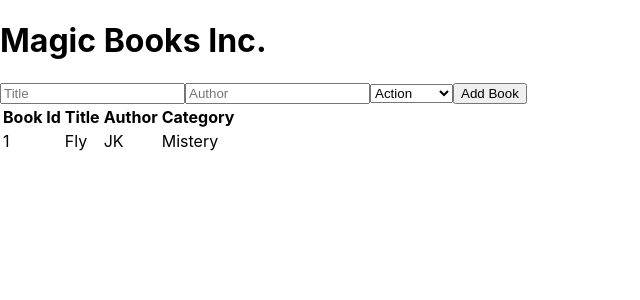
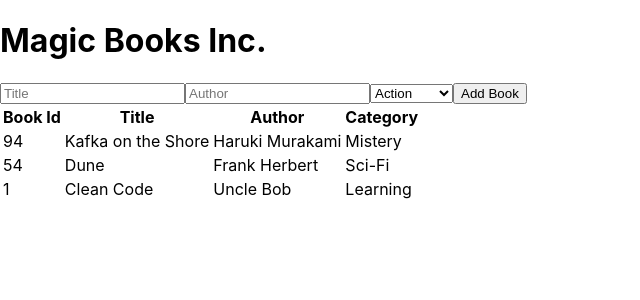
Before and after one commit to thneves/Bookstore, a React (Create React App) app: page / in a window 1280 px wide. Shown: the top 300 px of the page, without its empty margins (0-640 px from the left). Built offline with nearby package versions, Linux system fonts and the light colour scheme.

Commit message:
Connect BookList component to redux store, proper initialize redux store

```diff
--- a/src/components/Book.js
+++ b/src/components/Book.js
@@ -12,11 +12,12 @@ function Book({ book }) {
 }
 
 Book.propTypes = {
-  book: PropTypes.instanceOf(Object),
-};
-
-Book.defaultProps = {
-  book: {},
+  book: PropTypes.shape({
+    id: PropTypes.number.isRequired,
+    title: PropTypes.string.isRequired,
+    author: PropTypes.string.isRequired,
+    category: PropTypes.string.isRequired,
+  }).isRequired,
 };
 
 export default Book;
--- a/src/containers/BooksLists.js
+++ b/src/containers/BooksLists.js
@@ -1,8 +1,9 @@
+import { connect } from 'react-redux';
 import PropTypes from 'prop-types';
-// import { useState } from 'react';
-// import { connect } from 'react-redux';
+import { createBook, removeBook } from '../actions/actions';
+import Book from '../components/Book';
 
-export default function BooksList({ book }) {
+function BooksList({ books }) {
   return (
     <div className="table-div">
       <table>
@@ -12,26 +13,28 @@ export default function BooksList({ book }) {
           <th>Author</th>
           <th>Category</th>
         </tr>
-        <tr>
-          <td>{book.id}</td>
-          <td>{book.title}</td>
-          <td>{book.author}</td>
-          <td>{book.category}</td>
-        </tr>
+        {
+           books.map((book) => <Book key={book} book={book} />)
+         }
       </table>
     </div>
   );
 }
 
 BooksList.propTypes = {
-  book: PropTypes.instanceOf(Object),
+  books: PropTypes.arrayOf(
+    PropTypes.shape({
+      id: PropTypes.number.isRequired,
+      title: PropTypes.string.isRequired,
+      category: PropTypes.string.isRequired,
+    }),
+  ).isRequired,
 };
 
-BooksList.defaultProps = {
-  book: {
-    id: '1',
-    title: 'Fly',
-    author: 'JK',
-    category: 'Mistery',
-  },
-};
+const mapStateToProps = (state) => ({ books: state.books });
+const mapDispatchToProps = (dispatch) => ({
+  create: (book) => dispatch(createBook(book)),
+  delete: (book) => dispatch(removeBook(book)),
+});
+
+export default connect(mapStateToProps, mapDispatchToProps)(BooksList);
--- a/src/index.js
+++ b/src/index.js
@@ -1,9 +1,34 @@
 import React from 'react';
 import ReactDOM from 'react-dom';
+import { createStore } from 'redux';
 import { Provider } from 'react-redux';
 import './index.css';
 import App from './App';
-import store from './store';
+import reducer from './reducers/index';
+
+const initialState = [
+  {
+    id: Math.floor(Math.random() * 100) + 1,
+    title: 'Kafka on the Shore',
+    author: 'Haruki Murakami',
+    category: 'Mistery',
+  },
+  {
+    id: Math.floor(Math.random() * 100) + 1,
+    title: 'Dune',
+    author: 'Frank Herbert',
+    category: 'Sci-Fi',
+  },
+  {
+    id: Math.floor(Math.random() * 100) + 1,
+    title: 'Clean Code',
+    author: 'Uncle Bob',
+    category: 'Learning',
+  },
+];
+
+const store = createStore(reducer, { books: initialState });
+console.log(store.getState());
 
 ReactDOM.render(
   <React.StrictMode>
--- a/src/reducers/books.js
+++ b/src/reducers/books.js
@@ -1,13 +1,11 @@
 import * as actions from '../actions/actionTypes';
 
-const initialState = [];
-
-const bookReducer = (state = initialState, action) => {
+const bookReducer = (state = [], action) => {
   switch (action.type) {
     case actions.CREATE_BOOK:
-      return [...state, action.payload];
+      return [...state, action.payload.book];
     case actions.REMOVE_BOOK:
-      return state.filter((book) => book !== action.payload);
+      return state.filter((book) => book !== action.payload.book);
     default:
       return state;
   }
--- a/src/reducers/index.js
+++ b/src/reducers/index.js
@@ -1,8 +1,4 @@
 import { combineReducers } from 'redux';
-import bookReducer from './books';
+import books from './books';
 
-const rootReducer = combineReducers({
-  bookReducer,
-});
-
-export default rootReducer;
+export default combineReducers({ books });
--- a/src/store.js
+++ /dev/null
@@ -1,6 +0,0 @@
-import { createStore } from 'redux';
-import rootReducer from './reducers';
-
-const store = createStore(rootReducer);
-
-export default store;
```
